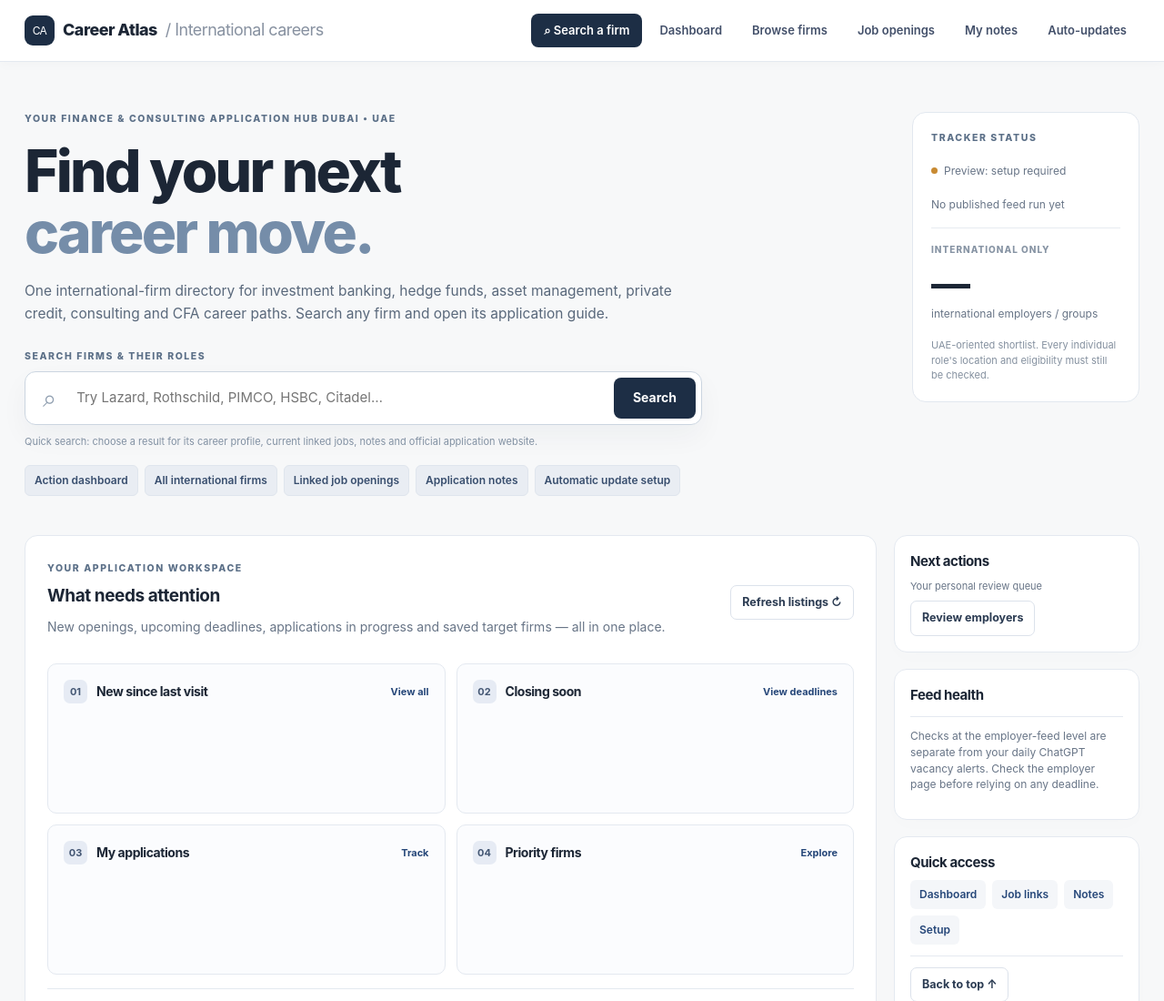
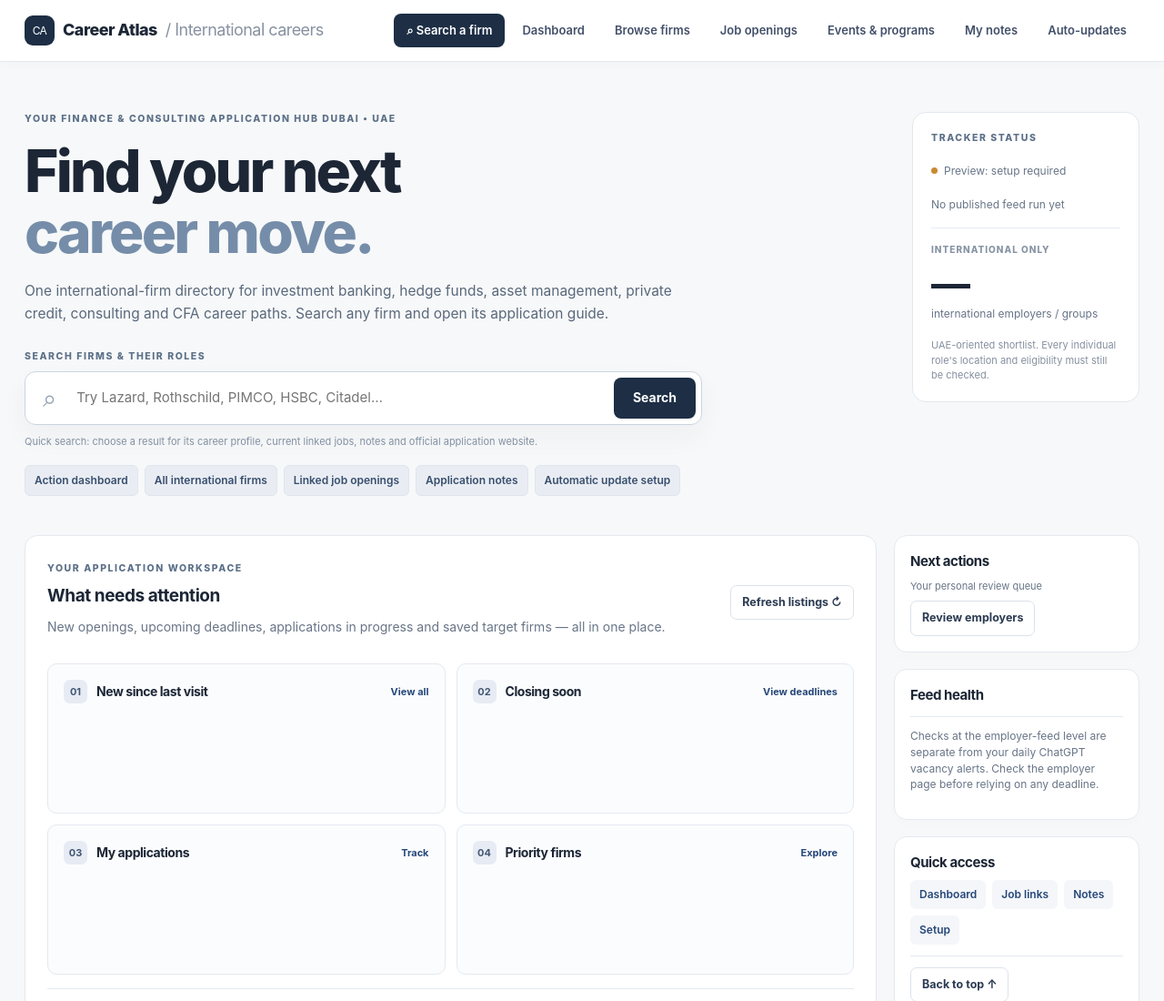
Before and after one commit to fsara20-byte/Career-Atlas, a plain HTML site: page index.template.html in a window 1280 px wide. Shown: the top 1100 px of the page at 91% size. Drawn offline with Linux system fonts and the light colour scheme.

Commit message:
Link international events programme tracker from Career Atlas navigation

```diff
--- a/index.template.html
+++ b/index.template.html
@@ -35,7 +35,7 @@ main{max-width:1420px;padding:0 27px;grid-template-columns:minmax(0,1fr) 270px}.
 @media(max-width:640px){.dashgrid{grid-template-columns:1fr}.dashboard{padding:18px}.dashheading h3{font-size:13px}}
 #setup{display:none!important}.priorityPanel{margin:12px 0;padding:13px 15px;border:1px solid var(--line);border-radius:12px;background:var(--accentlight)}.priorityHead{display:flex;justify-content:space-between;align-items:center;gap:8px;flex-wrap:wrap}.priorityPanel p{margin:7px 0}.priorityPanel textarea{display:block;width:100%;margin-top:5px;min-height:56px;padding:9px;border:1px solid var(--line);border-radius:8px;background:var(--panel);color:var(--ink)}
 </style></head><body>
-<div class="top"><div class="topinner"><div class="brand"><span class="brandmark">CA</span> Career Atlas <span>/ International careers</span></div><nav class="nav" aria-label="Main navigation"><button class="navprimary" id="navSearch">⌕ Search a firm</button><a href="#dashboard">Dashboard</a><a href="#companies">Browse firms</a><a href="#openings">Job openings</a><a href="#notes">My notes</a><a href="#setup">Auto-updates</a></nav></div></div>
+<div class="top"><div class="topinner"><div class="brand"><span class="brandmark">CA</span> Career Atlas <span>/ International careers</span></div><nav class="nav" aria-label="Main navigation"><button class="navprimary" id="navSearch">⌕ Search a firm</button><a href="#dashboard">Dashboard</a><a href="#companies">Browse firms</a><a href="#openings">Job openings</a><a href="events.html">Events & programs</a><a href="#notes">My notes</a><a href="#setup">Auto-updates</a></nav></div></div>
 <div class="hero"><div class="herocontent"><div class="eyebrow">YOUR FINANCE & CONSULTING APPLICATION HUB <span class="hseparator"></span> DUBAI • UAE</div><h1>Find your next<br><em>career move.</em></h1><p>One international-firm directory for investment banking, hedge funds, asset management, private credit, consulting and CFA career paths. Search any firm and open its application guide.</p>
 <div class="finder"><label for="globalSearch" class="searchlabel">SEARCH FIRMS & THEIR ROLES</label><div class="searchfield"><span class="magnify">⌕</span><input type="search" id="globalSearch" placeholder="Try Lazard, Rothschild, PIMCO, HSBC, Citadel…" autocomplete="off" aria-label="Search firms"><button id="globalSearchButton" class="searchgo">Search</button></div><div id="globalResults" class="searchresults" role="listbox" hidden></div><div class="finderhint">Quick search: choose a result for its career profile, current linked jobs, notes and official application website.</div></div>
 <div class="sectionnav shortcut"><a href="#dashboard">Action dashboard</a><a href="#companies">All international firms</a><a href="#openings">Linked job openings</a><a href="#notes">Application notes</a><a href="#setup">Automatic update setup</a></div></div>
```
